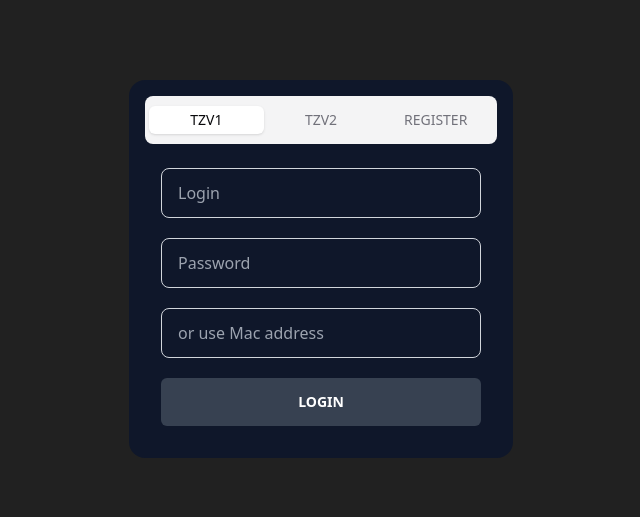
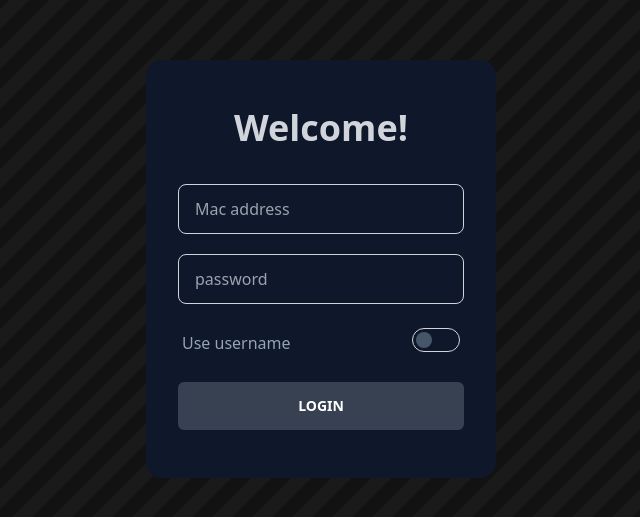
Before and after one commit to CodeMaster1022/Careium-AI, a React (Vite) app: page / in a window 1280 px wide. Shown: the part 131-648 px from the top of the page, without its empty margins (319-959 px from the left). Built offline with nearby package versions, Linux system fonts and the light colour scheme.

Commit message:
UI updated

```diff
--- a/src/App.tsx
+++ b/src/App.tsx
@@ -1,15 +1,19 @@
 import LoginPage from "./pages/LoginPage";
 import ChatPage from "./pages/ChatPage";
 import { BrowserRouter, Routes, Route } from "react-router-dom";
+import store from "./redux/store";
+import { Provider } from "react-redux";
 
 function App() {
   return (
+    <Provider store={store}>
       <BrowserRouter>
         <Routes>
           <Route path="/" element={<LoginPage />} />
           <Route path="/chat" element={<ChatPage />} />
         </Routes>
       </BrowserRouter>
+    </Provider>
   );
 }
 
--- /dev/null
+++ b/src/CSS/background.css
@@ -0,0 +1,34 @@
+.background {
+    /* Basic dimensions and centering */
+    width: 100%;
+    height: 100%;
+    display: flex;
+    justify-content: center;
+    align-items: center;
+
+    /* Dark mode colors and gradient */
+    background: #121212; /* Fallback for browsers that don't support gradients */
+    background: linear-gradient(
+      135deg,
+      #121212 25%,
+      #1a1a1a 25%,
+      #1a1a1a 50%,
+      #121212 50%,
+      #121212 75%,
+      #1a1a1a 75%,
+      #1a1a1a
+    );
+    background-size: 40px 40px;
+
+    /* Animation */
+    animation: move 4s linear infinite;
+  }
+
+  @keyframes move {
+    0% {
+      background-position: 0 0;
+    }
+    100% {
+      background-position: 40px 40px;
+    }
+  }
--- a/src/pages/LoginPage.tsx
+++ b/src/pages/LoginPage.tsx
@@ -1,42 +1,53 @@
 
 import { Link } from "react-router-dom"
-import { Tabs, TabsContent, TabsList, TabsTrigger } from "../components/ui/tabs"
+// import { useDispatch } from "react-redux";
+// import { loginUser } from '../redux/features/authSlice';
+// import { AppDispatch } from '../redux/store';
+// import { Tabs, TabsContent, TabsList, TabsTrigger } from "../components/ui/tabs"
+import "../CSS/background.css"
+import { useState } from "react";
 import "../CSS/sendButton.css"
 export default function LoginPage () {
+
+  const [method, setMethod] = useState(false);
+  // const dispatch = useDispatch<AppDispatch>(); // Use typed dispatch
+
+  // const handleLogin = (e: React.FormEvent<HTMLFormElement>) => {
+  //     e.preventDefault();
+  //     const formData = new FormData(e.currentTarget);
+  //     const credentials = {
+  //         username: formData.get('username') as string,
+  //         password: formData.get('password') as string,
+  //     };
+
+  //     dispatch(loginUser(credentials)); // This should now work without error
+  // };
   return (
+    <div className="background">
     <div className="w-full h-screen flex justify-center items-center bg-[#212121]">
-      <div className="w-96 rounded-2xl bg-slate-900">
-        <Tabs defaultValue="tzv1" className="p-4">
-          <TabsList className="w-full py-6">
-            <TabsTrigger value="tzv1" className="w-1/3 ">TZV1</TabsTrigger>
-            <TabsTrigger value="tzv2" className="w-1/3 py-2">TZV2</TabsTrigger>
-            <TabsTrigger value="register" className="w-1/3 py-2">REGISTER</TabsTrigger>
-          </TabsList>
-          <TabsContent value="tzv1">
-            <div className="flex flex-col gap-5 p-4">
-              <input className="bg-slate-900 w-full rounded-lg border border-gray-300 px-4 py-3 focus:outline-none focus:ring-2 focus:ring-gray-700 focus:ring-offset-2 focus:ring-offset-gray-800" placeholder="Login" />
-              <input className="bg-slate-900 w-full rounded-lg border border-gray-300 px-4 py-3 focus:outline-none focus:ring-2 focus:ring-gray-700 focus:ring-offset-2 focus:ring-offset-gray-800" placeholder="Password" />
-              <input className="bg-slate-900 w-full rounded-lg border border-gray-300 px-4 py-3 focus:outline-none focus:ring-2 focus:ring-gray-700 focus:ring-offset-2 focus:ring-offset-gray-800" placeholder="or use Mac address" />
+    <div className="background">
+      <div className="w-[350px] rounded-2xl bg-slate-900 py-4">
+            <div className="flex flex-col gap-5 p-8">
+              <p className="text-center text-4xl text-gray-300 mb-4 font-bold">Welcome!</p>
+              {
+                method?
+                  (<input className="bg-slate-900 w-full rounded-lg border border-gray-300 px-4 py-3 focus:outline-none focus:ring-2 focus:ring-gray-700 focus:ring-offset-2 focus:ring-offset-gray-800 text-white" placeholder="username" />)
+                  :(<input className="bg-slate-900 w-full rounded-lg border border-gray-300 px-4 py-3 focus:outline-none focus:ring-2 focus:ring-gray-700 focus:ring-offset-2 focus:ring-offset-gray-800 text-white" placeholder="Mac address" />)
+              }
+
+              <input className="bg-slate-900 w-full rounded-lg border border-gray-300 px-4 py-3 focus:outline-none focus:ring-2 focus:ring-gray-700 focus:ring-offset-2 text-white focus:ring-offset-gray-800" placeholder="password" type="password"/>
+              <label className="flex cursor-pointer items-center justify-between p-1 text-slate-400" onClick={()=>setMethod(!method)}>
+                  {method?(<p>Use Mac address</p>):(<p>Use username</p>)}
+                  <div className="relative inline-block">
+                    <input className="peer h-6 w-12 cursor-pointer appearance-none rounded-full border border-gray-300 bg-gary-400 checked:border-green-300 focus-visible:outline-none focus-visible:ring-2 focus-visible:ring-gray-900 focus-visible:ring-offset-2" type="checkbox"/>
+                    <span className="pointer-events-none absolute left-1 top-1 block h-4 w-4 rounded-full bg-slate-600 transition-all duration-200 peer-checked:left-7 peer-checked:bg-green-300"></span>
+                  </div>
+                </label>
                 <Link to="/chat" className="inline-block cursor-pointer rounded-md bg-gray-700 px-4 py-3.5 text-center text-sm font-semibold uppercase text-white transition duration-200 ease-in-out hover:bg-gray-800 focus-visible:outline-none focus-visible:ring-2 focus-visible:ring-gray-700 focus-visible:ring-offset-2 active:scale-95">Login</Link>
             </div>
-          </TabsContent>
-          <TabsContent value="tzv2">
-            <div className="flex flex-col gap-5 p-4">
-              <input className="bg-slate-900 w-full rounded-lg border border-gray-300 px-4 py-3 focus:outline-none focus:ring-2 focus:ring-gray-700 focus:ring-offset-2 focus:ring-offset-gray-800" placeholder="Login" />
-              <input className="bg-slate-900 w-full rounded-lg border border-gray-300 px-4 py-3 focus:outline-none focus:ring-2 focus:ring-gray-700 focus:ring-offset-2 focus:ring-offset-gray-800" placeholder="Password" />
-              <input className="bg-slate-900 w-full rounded-lg border border-gray-300 px-4 py-3 focus:outline-none focus:ring-2 focus:ring-gray-700 focus:ring-offset-2 focus:ring-offset-gray-800" placeholder="or use Mac address" />
-                <Link to="/chat" className="inline-block cursor-pointer rounded-md bg-gray-700 px-4 py-3.5 text-center text-sm font-semibold uppercase text-white transition duration-200 ease-in-out hover:bg-gray-800 focus-visible:outline-none focus-visible:ring-2 focus-visible:ring-gray-700 focus-visible:ring-offset-2 active:scale-95">Login</Link>
-            </div>
-          </TabsContent>
-          <TabsContent value="register">
-            <div className="flex flex-col gap-8 px-4 py-12">
-              <input className="bg-slate-900 w-full rounded-lg border border-gray-300 px-4 py-3 focus:outline-none focus:ring-2 focus:ring-gray-700 focus:ring-offset-2 focus:ring-offset-gray-800" placeholder="Login" />
-              <input className="bg-slate-900 w-full rounded-lg border border-gray-300 px-4 py-3 focus:outline-none focus:ring-2 focus:ring-gray-700 focus:ring-offset-2 focus:ring-offset-gray-800" placeholder="Password" />
-                <Link to="/chat" className="inline-block cursor-pointer rounded-md bg-gray-700 px-4 py-3.5 text-center text-sm font-semibold uppercase text-white transition duration-200 ease-in-out hover:bg-gray-800 focus-visible:outline-none focus-visible:ring-2 focus-visible:ring-gray-700 focus-visible:ring-offset-2 active:scale-95">Login</Link>
-            </div>
-          </TabsContent>
-        </Tabs>
       </div>
+    </div>
+    </div>
     </div>
   )
 }
--- a/src/redux/features/authSlice.tsx
+++ b/src/redux/features/authSlice.tsx
@@ -32,6 +32,7 @@
         } catch (error) {
             return rejectWithValue(error)
     }
+    }
 );
 
 // Async thunk for user login
@@ -39,7 +40,8 @@
     'auth/login',
     async (credentials: { username: string; password: string }, { rejectWithValue }) => {
         try {
-            const response = await axios.post('/api/user/login', credentials);
+            console.log("==========>")
+            const response = await axios.post('http://127.0.0.1:4000/login', credentials);
             return response.data; // Assuming the response contains user data and token
         } catch (error) {
             return rejectWithValue(error);
```
Also changed, not shown: 1 other file (tests, documents, lock files or other folders). Lines whose indentation alone changed are shown as unchanged.
